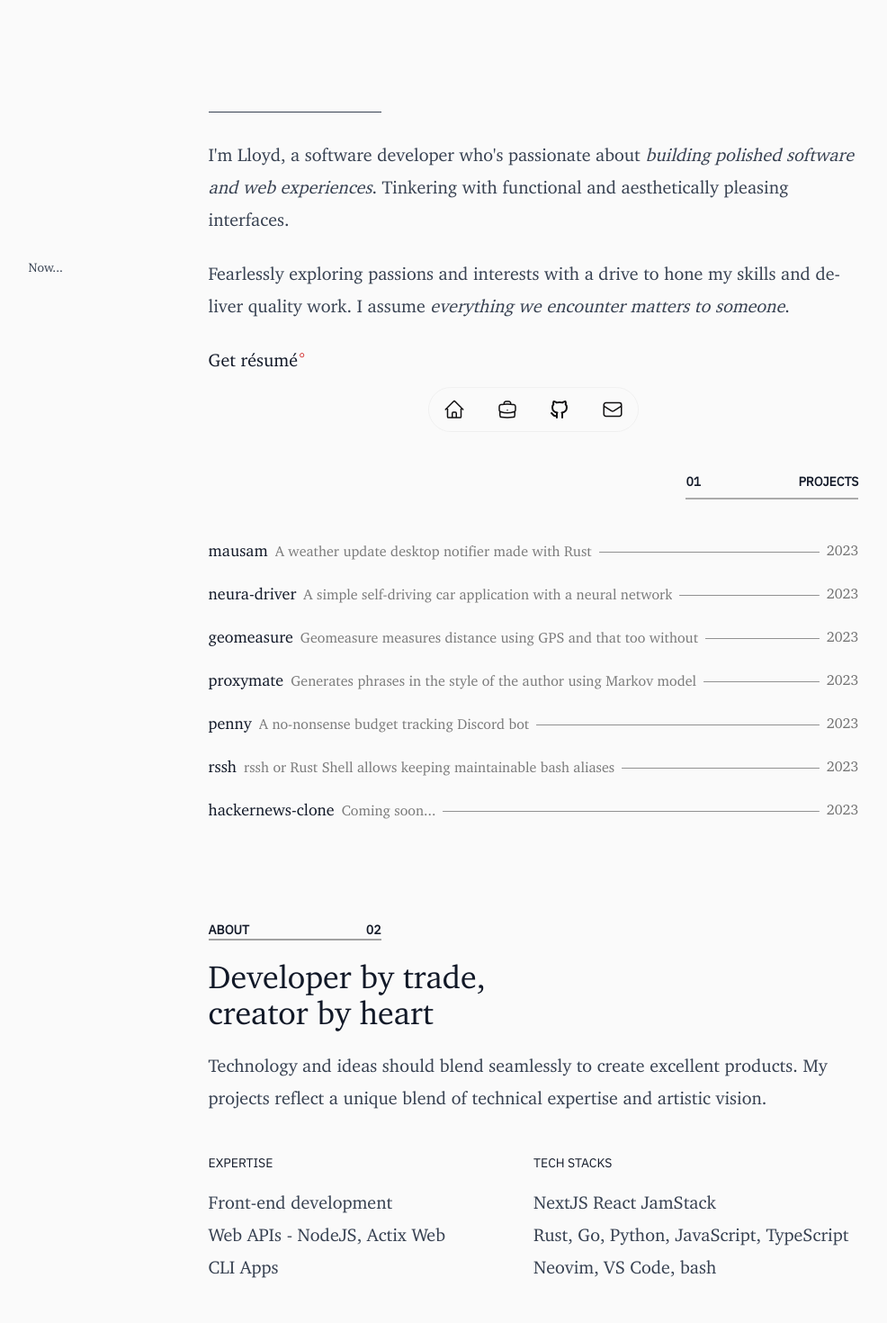
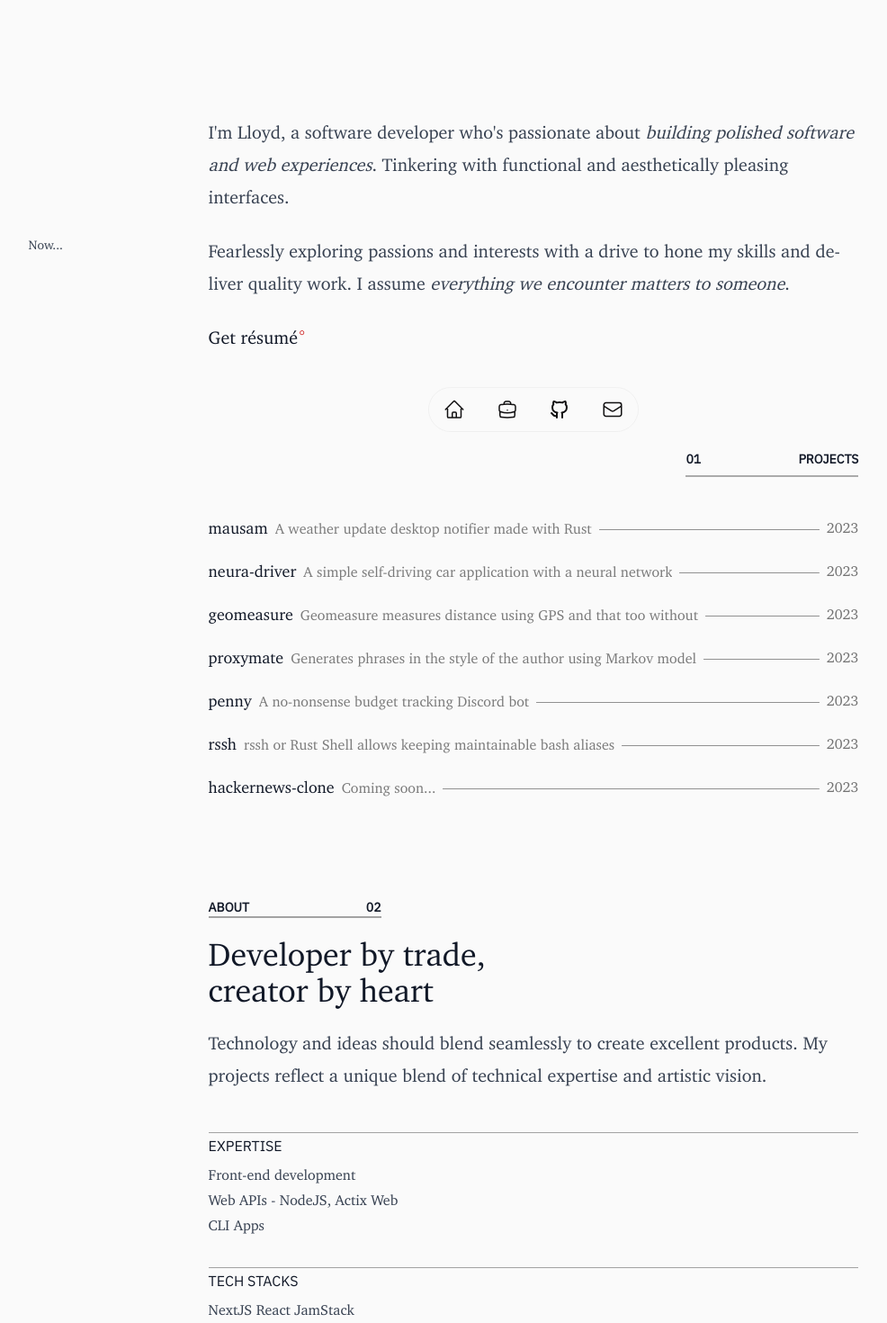
Before and after one commit to lloydlobo/lloydlobo.com, a Next.js app: page /work in a window 1280 px wide. Shown: the part 300-1770 px from the top of the page at 90% size, without its empty margins (47-1033 px from the left). Built offline with nearby package versions, Linux system fonts and the light colour scheme.

Commit message:
feat: use vertical skill sections in about work

```diff
--- a/pages/work.tsx
+++ b/pages/work.tsx
@@ -79,7 +79,7 @@ export default function WorkPage() {
             <article>
               <div className="mx-auto w-full dark:text-secondary">
                 <div className="relative space-y-6 mx-auto w-full">
-                  <div className="w-48 border-b-[1px] dark:border-tertiary"></div>
+                  <div className="w-48 hidden border-b-[1px] dark:border-tertiary"></div>
                   {/* Better to put this in the about page */}
                   <p className="hidden">
                     If you're browsing this page it means you probably wish to
@@ -205,22 +205,22 @@ export default function WorkPage() {
                   </p>
                 </div>
 
-                <div className="grid grid-cols-2">
+                <div className="grid grid-cols-1 gap-[1ch]">
                   <div className="">
-                    <h3 className="prose-sm uppercase dark:text-tertiary font-medium font-sans">
+                    <h3 className="prose-base border-t mb-0 border-tertiary uppercase dark:text-tertiary font-medium font-sans">
                       Expertise
                     </h3>
-                    <div className={`[&>li]:prose-base dark:text-secondary`}>
+                    <div className={`[&>*]:prose-base dark:text-secondary`}>
                       <div className="">Front-end development</div>
                       <div className="">Web APIs - NodeJS, Actix Web</div>
                       <div className="">CLI Apps</div>
                     </div>
                   </div>
                   <div className="">
-                    <h3 className="prose-sm uppercase dark:text-tertiary/80 font-medium font-sans">
+                    <h3 className="prose-base mb-0 uppercase border-t border-tertiary dark:text-tertiary/80 font-medium font-sans">
                       Tech Stacks
                     </h3>
-                    <div className={`[&>li]:prose-base dark:text-secondary`}>
+                    <div className={`[&>*]:prose-base dark:text-secondary`}>
                       <div className="">NextJS React JamStack</div>
                       <div className="">
                         Rust, Go, Python, JavaScript, TypeScript
```
